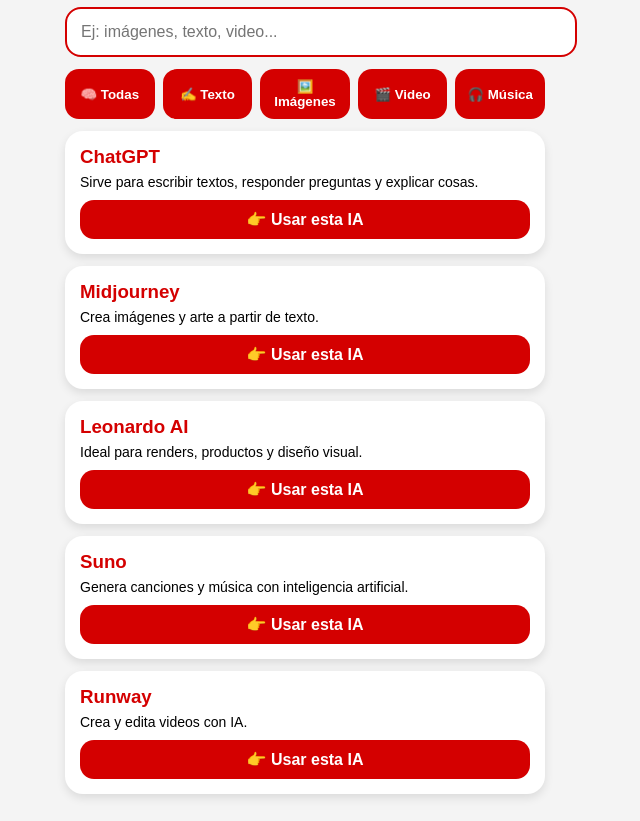
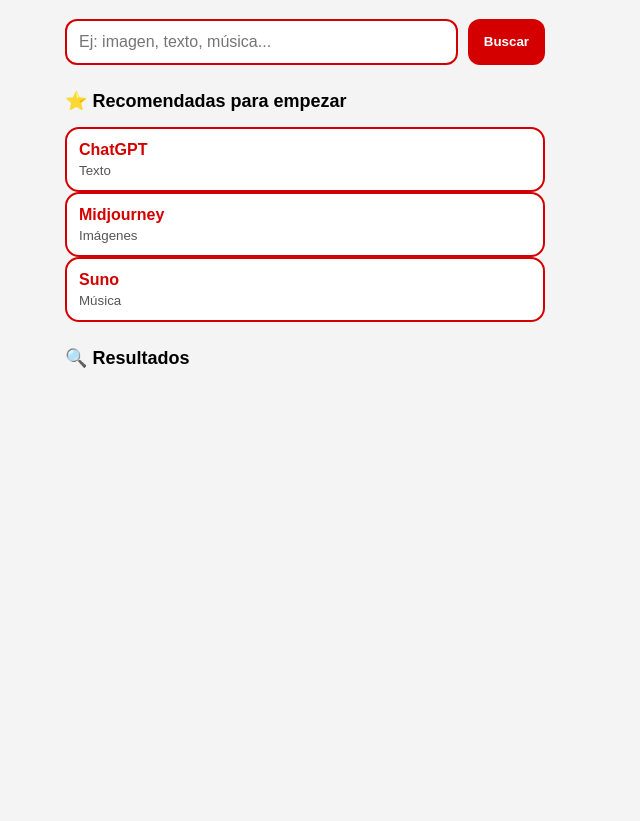
Before and after one commit to Gustav077/ai-directory, a plain HTML site: page index.html in a window 1280 px wide. Shown: the part 114-935 px from the top of the page, without its empty margins (335-975 px from the left). After the commit the page ends 800 px from the top, so only its background shows below. Drawn offline with Linux system fonts and the light colour scheme.

Commit message:
Refactor index.html structure and styles

```diff
--- a/index.html
+++ b/index.html
@@ -6,170 +6,150 @@
 <title>Buscador de IA para Dummies</title>
 
 <style>
-:root{
+:root {
   --red:#d40000;
   --bg:#f4f4f4;
-  --card:#ffffff;
+  --card:#fff;
 }
 
-body{
-  margin:0;
-  font-family:Arial, sans-serif;
-  background:var(--bg);
+body {
+  font-family: Arial, sans-serif;
+  background: var(--bg);
+  margin: 0;
+  padding: 0;
 }
 
-.app{
-  max-width:480px;
-  margin:auto;
-  padding:15px;
+.app {
+  max-width: 480px;
+  margin: auto;
+  padding: 15px;
 }
 
-h1{
-  color:var(--red);
-  text-align:center;
-  margin-bottom:10px;
+h1 {
+  color: var(--red);
+  text-align: center;
 }
 
-input{
-  width:100%;
-  padding:14px;
-  border-radius:16px;
-  border:2px solid var(--red);
-  font-size:16px;
+h2 {
+  font-size: 18px;
+  margin-top: 25px;
 }
 
-.buttons{
-  display:flex;
-  flex-wrap:wrap;
-  gap:8px;
-  margin:12px 0;
+.search-box {
+  display: flex;
+  gap: 10px;
 }
 
-.buttons button{
-  flex:1;
-  padding:10px;
-  border:none;
-  border-radius:14px;
-  background:var(--red);
-  color:#fff;
-  font-weight:bold;
-  cursor:pointer;
+input {
+  flex: 1;
+  padding: 12px;
+  font-size: 16px;
+  border: 2px solid var(--red);
+  border-radius: 12px;
 }
 
-.card{
-  background:var(--card);
-  border-radius:18px;
-  padding:15px;
-  margin-bottom:12px;
-  box-shadow:0 4px 10px rgba(0,0,0,.1);
+button {
+  padding: 12px 16px;
+  background: var(--red);
+  color: white;
+  border: none;
+  border-radius: 12px;
+  font-weight: bold;
+  cursor: pointer;
 }
 
-.card h3{
-  margin:0;
-  color:var(--red);
+#resultados {
+  margin-top: 15px;
+  display: flex;
+  flex-direction: column;
+  gap: 12px;
 }
 
-.card p{
-  font-size:14px;
-  margin:6px 0;
+.card {
+  background: var(--card);
+  border: 2px solid var(--red);
+  border-radius: 14px;
+  padding: 12px;
 }
 
-.card a{
-  display:block;
-  text-align:center;
-  background:var(--red);
-  color:#fff;
-  text-decoration:none;
-  padding:10px;
-  border-radius:14px;
-  font-weight:bold;
-  margin-top:10px;
+.card a {
+  text-decoration: none;
+  color: var(--red);
+  font-weight: bold;
+  font-size: 16px;
+}
+
+.card small {
+  display: block;
+  color: #555;
+  margin-top: 4px;
 }
 </style>
 </head>
 
 <body>
 <div class="app">
-
   <h1>🤖 Buscador de IA para Dummies</h1>
 
-<input id="busqueda" placeholder="Ej: imágenes, texto, video..." oninput="buscarTexto()">
-
-<div class="buttons">
-  <button onclick="filtrar('todas')">🧠 Todas</button>
-  <button onclick="filtrar('texto')">✍️ Texto</button>
-  <button onclick="filtrar('imagenes')">🖼️ Imágenes</button>
-  <button onclick="filtrar('video')">🎬 Video</button>
-  <button onclick="filtrar('musica')">🎧 Música</button>
+  <div class="search-box">
+    <input id="busqueda" placeholder="Ej: imagen, texto, música..." />
+    <button onclick="buscarIA()">Buscar</button>
   </div>
 
+  <h2>⭐ Recomendadas para empezar</h2>
+  <div id="recomendadas"></div>
+
+  <h2>🔍 Resultados</h2>
   <div id="resultados"></div>
-
 </div>
 
 <script>
 const aiTools = [
-{
-  name:"ChatGPT",
-  category:"texto",
-  desc:"Sirve para escribir textos, responder preguntas y explicar cosas.",
-  link:"https://chat.openai.com"
-},
-{
-  name:"Midjourney",
-  category:"imagenes",
-  desc:"Crea imágenes y arte a partir de texto.",
-  link:"https://www.midjourney.com"
-},
-{
-  name:"Leonardo AI",
-  category:"imagenes",
-  desc:"Ideal para renders, productos y diseño visual.",
-  link:"https://leonardo.ai"
-},
-{
-  name:"Suno",
-  category:"musica",
-  desc:"Genera canciones y música con inteligencia artificial.",
-  link:"https://suno.ai"
-},
-{
-  name:"Runway",
-  category:"video",
-  desc:"Crea y edita videos con IA.",
-  link:"https://runwayml.com"
-}
+  { name:"ChatGPT", category:"Texto", keywords:["texto","escribir","chat"], link:"https://chat.openai.com", top:true },
+  { name:"Midjourney", category:"Imágenes", keywords:["imagen","arte"], link:"https://www.midjourney.com", top:true },
+  { name:"Suno", category:"Música", keywords:["musica","audio"], link:"https://suno.ai", top:true },
+  { name:"Leonardo AI", category:"Imágenes", keywords:["render","producto"], link:"https://leonardo.ai" },
+  { name:"Runway", category:"Video", keywords:["video","editar"], link:"https://runwayml.com" },
+  { name:"GitHub Copilot", category:"Código", keywords:["codigo","programar"], link:"https://github.com/features/copilot" }
 ];
 
-function mostrar(lista){
-  const cont=document.getElementById("resultados");
-  cont.innerHTML="";
-  lista.forEach(t=>{
-    cont.innerHTML+=`
+function crearCard(tool){
+  return `
     <div class="card">
-        <h3>${t.name}</h3>
-        <p>${t.desc}</p>
-        <a href="${t.link}" target="_blank">👉 Usar esta IA</a>
+      <a href="${tool.link}" target="_blank">${tool.name}</a>
+      <small>${tool.category}</small>
     </div>
   `;
+}
+
+function cargarRecomendadas(){
+  const cont = document.getElementById("recomendadas");
+  cont.innerHTML = "";
+  aiTools.filter(t => t.top).forEach(t => {
+    cont.innerHTML += crearCard(t);
   });
 }
 
-function filtrar(cat){
-  if(cat==="todas"){
-    mostrar(aiTools);
-  }else{
-    mostrar(aiTools.filter(t=>t.category===cat));
-  }
+function buscarIA(){
+  const q = document.getElementById("busqueda").value.toLowerCase();
+  const res = document.getElementById("resultados");
+  res.innerHTML = "";
+
+  if(!q) return;
+
+  const matches = aiTools.filter(t =>
+    t.keywords.some(k => q.includes(k))
+  );
+
+  if(matches.length === 0){
+    res.innerHTML = "<p>No se encontró nada 🤷‍♂️</p>";
+    return;
   }
 
-function buscarTexto(){
-  const txt=document.getElementById("busqueda").value.toLowerCase();
-  mostrar(aiTools.filter(t=>t.name.toLowerCase().includes(txt) || t.desc.toLowerCase().includes(txt)));
+  matches.forEach(t => res.innerHTML += crearCard(t));
 }
 
-window.onload=()=>mostrar(aiTools);
+window.onload = cargarRecomendadas;
 </script>
-
 </body>
 </html>
```
Lines whose indentation alone changed are shown as unchanged.
